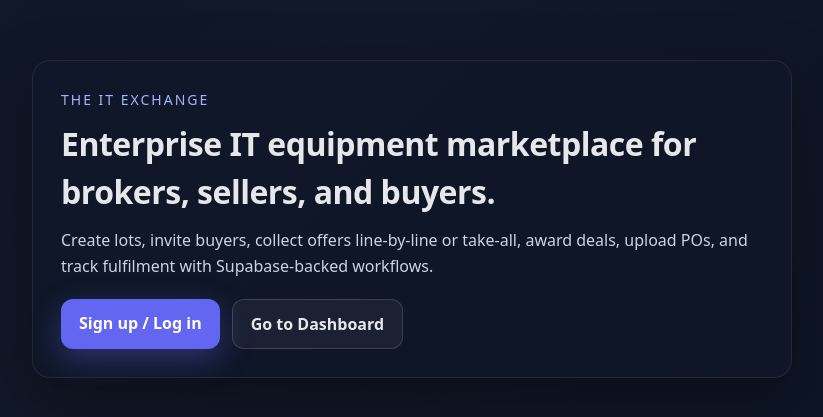
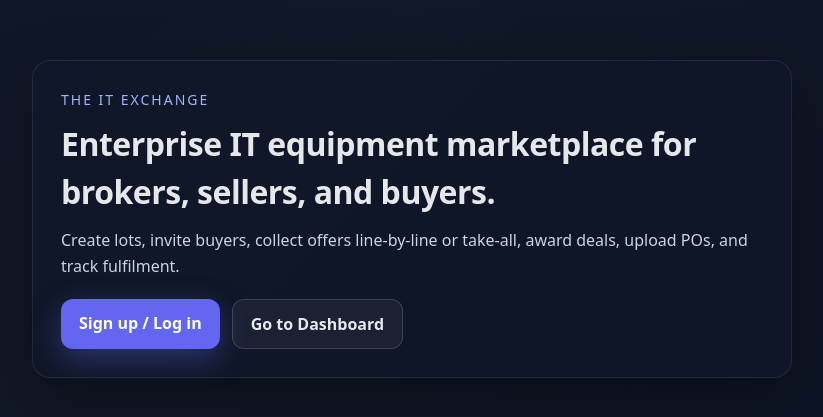
Before and after one commit to GuyBrabazon/theitexchange, a Next.js app: page / in a window 1280 px wide. Shown: the part 181-598 px from the top of the page, without its empty margins (228-1051 px from the left). Built offline with nearby package versions, Linux system fonts and the light colour scheme.

Commit message:
Update page.tsx

```diff
--- a/src/app/page.tsx
+++ b/src/app/page.tsx
@@ -29,8 +29,7 @@ export default function Home() {
           Enterprise IT equipment marketplace for brokers, sellers, and buyers.
         </h1>
         <p style={{ marginTop: 12, color: '#cbd5e1', lineHeight: 1.6 }}>
-          Create lots, invite buyers, collect offers line-by-line or take-all, award deals, upload POs, and track fulfilment with
-          Supabase-backed workflows.
+          Create lots, invite buyers, collect offers line-by-line or take-all, award deals, upload POs, and track fulfilment.
         </p>
 
         <div style={{ display: 'flex', gap: 12, flexWrap: 'wrap', marginTop: 20 }}>
```
